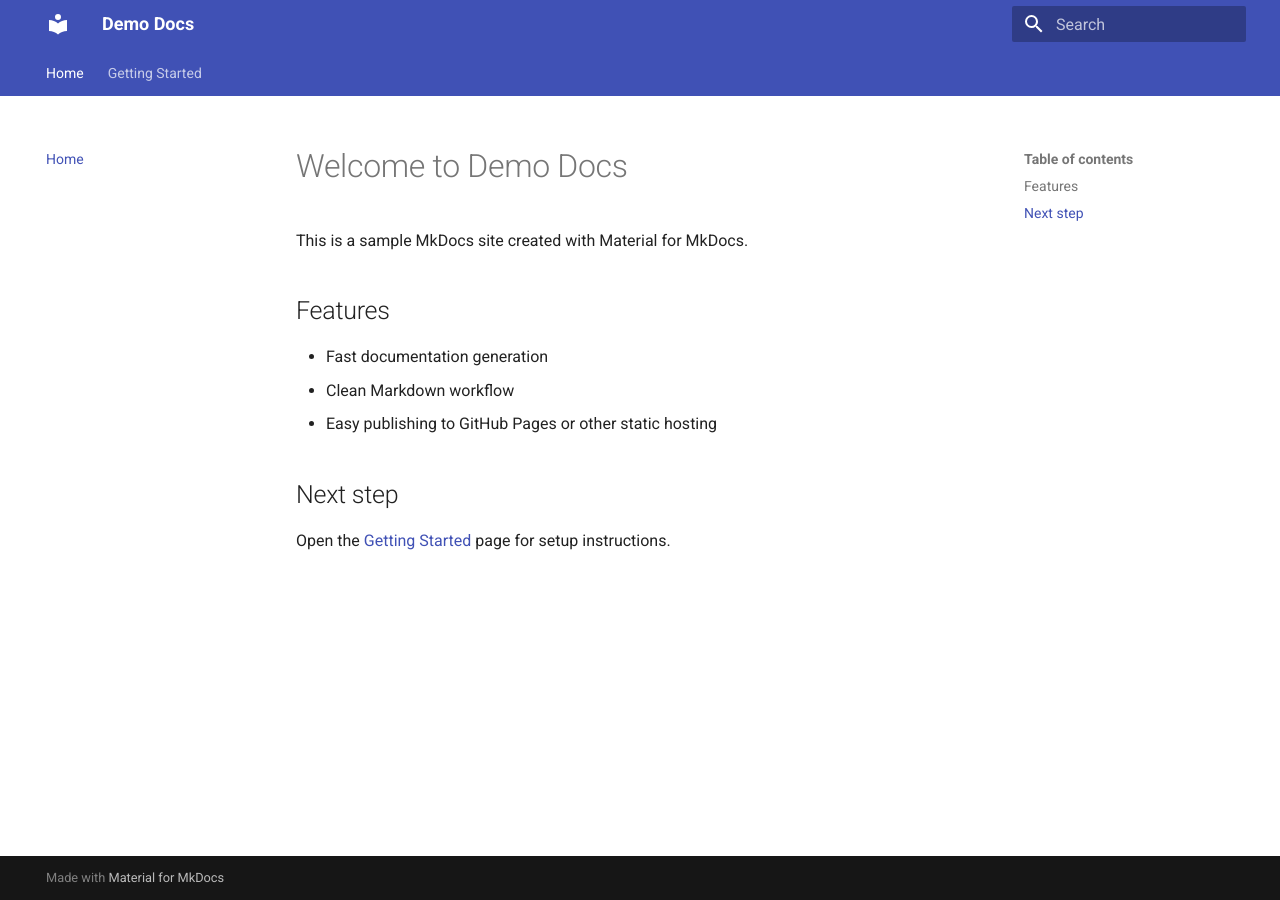
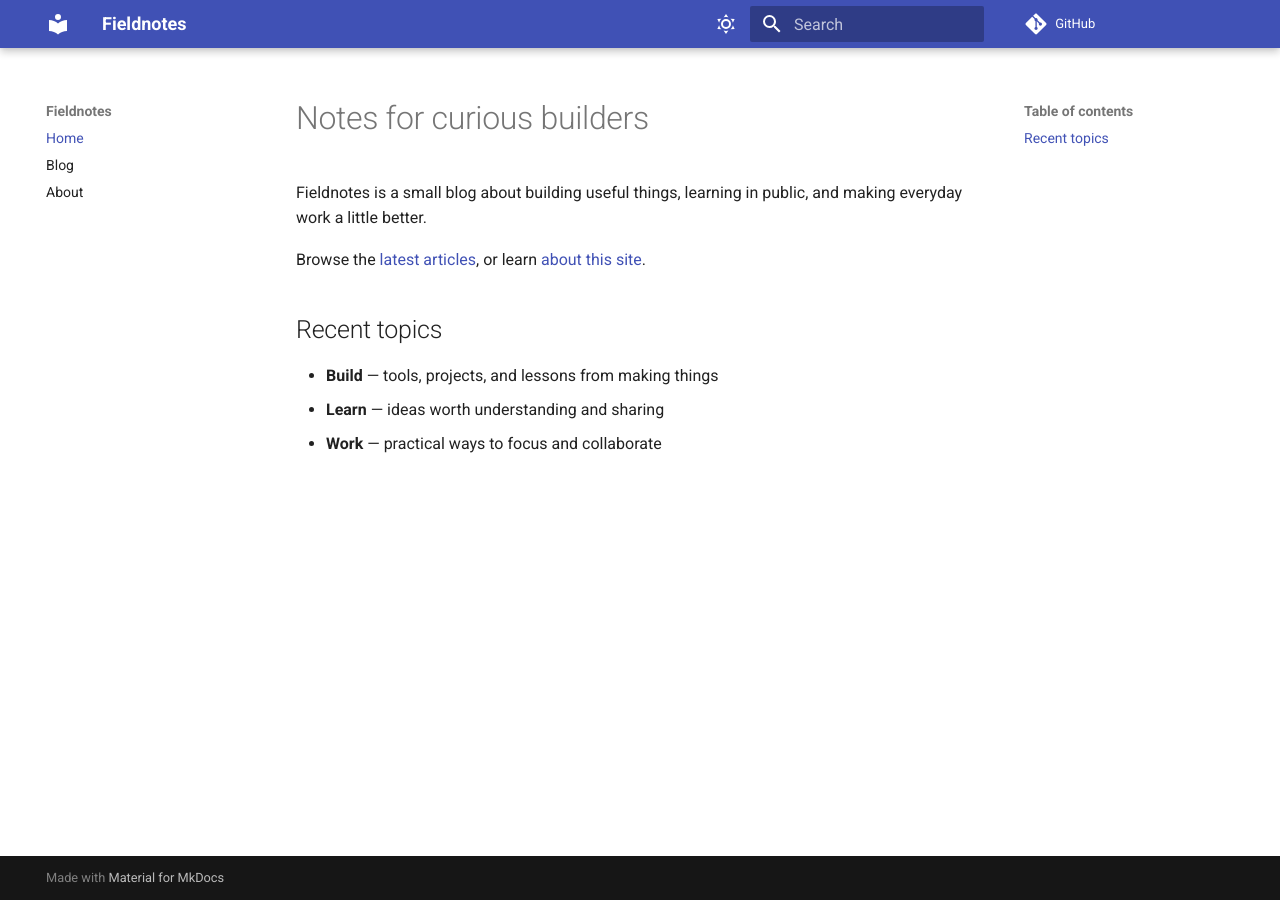
Before and after one commit to nasirrayeen/mkdocs-demo, an MkDocs documentation site: the page built from docs/index.md, in a window 1280 px wide. Built offline with MkDocs 1.6.1 and Material for MkDocs 9.7.7, drawn with Linux system fonts in a browser that asks for light colours; comment, search, counter and statistics services are not loaded.

Commit message:
Build a MkDocs blog site
Co-authored-by: Copilot App <223556219+Copilot@users.noreply.github.com>

```diff
--- a/docs/index.md
+++ b/docs/index.md
@@ -1,13 +1,11 @@
-# Welcome to Demo Docs
+# Notes for curious builders
 
-This is a sample MkDocs site created with Material for MkDocs.
+Fieldnotes is a small blog about building useful things, learning in public, and making everyday work a little better.
 
-## Features
+Browse the [latest articles](blog/index.md), or learn [about this site](about.md).
 
-- Fast documentation generation
-- Clean Markdown workflow
-- Easy publishing to GitHub Pages or other static hosting
+## Recent topics
 
-## Next step
-
-Open the [Getting Started](getting-started.md) page for setup instructions.
+- **Build** — tools, projects, and lessons from making things
+- **Learn** — ideas worth understanding and sharing
+- **Work** — practical ways to focus and collaborate
--- a/mkdocs.yml
+++ b/mkdocs.yml
@@ -1,20 +1,54 @@
-site_name: Demo Docs
-site_description: A simple MkDocs project
-site_url: https://example.com/
+site_name: Fieldnotes
+site_description: Practical notes on building, learning, and working better.
+site_url: https://nasirrayeen.github.io/mkdocs-demo/
+repo_url: https://github.com/nasirrayeen/mkdocs-demo
+edit_uri: edit/main/docs/
 
 nav:
   - Home: index.md
-  - Getting Started: getting-started.md
+  - Blog: blog/index.md
+  - About: about.md
+
+plugins:
+  - search
+  - blog:
+      blog_dir: blog
+      post_date_format: long
+      post_url_format: "{slug}"
+      post_excerpt: required
+      archive: true
+      archive_date_format: yyyy
+      categories: true
 
 theme:
   name: material
   features:
-    - navigation.tabs
+    - navigation.instant
     - navigation.sections
+    - navigation.top
+    - search.highlight
+    - search.suggest
     - content.code.copy
+  palette:
+    - media: "(prefers-color-scheme: light)"
+      scheme: default
+      primary: indigo
+      accent: deep purple
+      toggle:
+        icon: material/weather-sunny
+        name: Switch to dark mode
+    - media: "(prefers-color-scheme: dark)"
+      scheme: slate
+      primary: indigo
+      accent: deep purple
+      toggle:
+        icon: material/weather-night
+        name: Switch to light mode
 
 markdown_extensions:
   - admonition
+  - attr_list
+  - pymdownx.details
   - pymdownx.highlight
   - pymdownx.superfences
   - tables
--- /dev/null
+++ b/requirements.txt
@@ -0,0 +1,2 @@
+mkdocs==1.6.1
+mkdocs-material==9.7.7
```
Also changed, not shown: docs/about.md (added, +9 -0 lines), docs/blog/index.md (added, +3 -0 lines), docs/blog/posts/2026-10-11-a-small-writing-workflow.md (added, +29 -0 lines), docs/blog/posts/2026-10-11-starting-a-blog-with-mkdocs.md (added, +40 -0 lines), docs/getting-started.md (deleted, +0 -23 lines), 1 other file.
